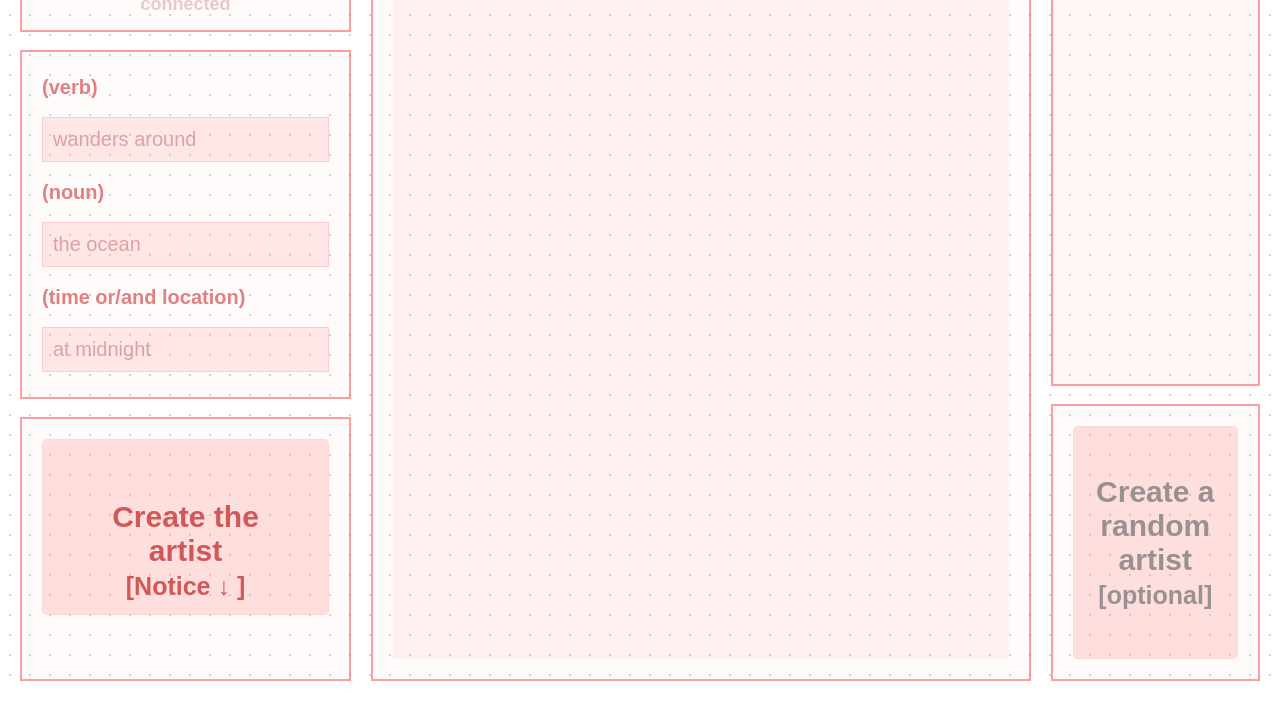
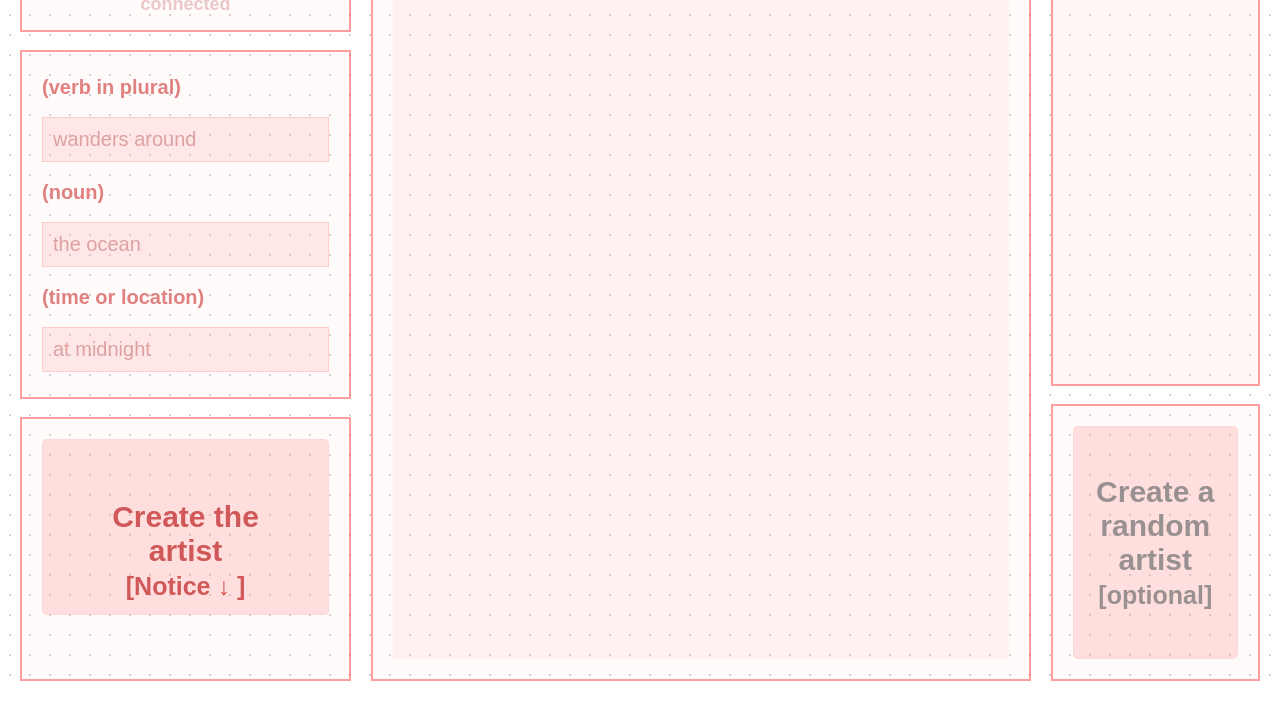
Before and after one commit to Yvonne213/artist-poem-contract, a plain HTML site: page index.html in a window 1280 px wide. Shown: the part 115-816 px from the top of the page. Drawn offline with nearby package versions, Linux system fonts and the light colour scheme; a web font is replaced by a local one.

Commit message:
Update index.html

```diff
--- a/index.html
+++ b/index.html
@@ -34,7 +34,7 @@
       <br>
       <div class="typein">
 
-        <label for="verbInput">(verb)</label>
+        <label for="verbInput">(verb in plural)</label>
         <br>
         <input type="text" id="verbInput" placeholder="wanders around">
         <br>
@@ -42,7 +42,7 @@
         <br>
         <input type="text" id="nounInput" placeholder="the ocean">
         <br>
-        <label for="timeInput">(time or/and location)</label>
+        <label for="timeInput">(time or location)</label>
         <br>
         <input type="text" id="timeInput" placeholder="at midnight">
 
```
